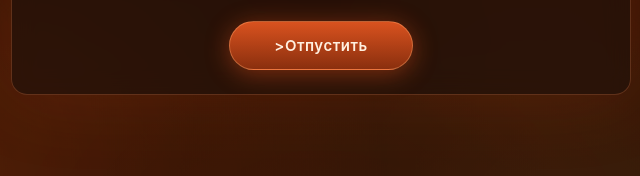
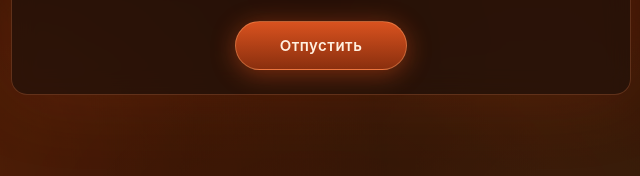
Before and after one commit to oksanaturova/anger, a plain HTML site: page index.html in a window 1280 px wide. Shown: the part 469-645 px from the top of the page, 319-959 px from the left. Drawn offline with Linux system fonts and the light colour scheme.

Commit message:
UPD files

```diff
--- a/index.html
+++ b/index.html
@@ -308,7 +308,7 @@
 
     <div class="actions">
       <button id="releaseBtn" type="button" data-goatcounter-click="release-button"
-      data-goatcounter-title="Нажатие на кнопку Отпустить">>Отпустить</button>
+      data-goatcounter-title="Нажатие на кнопку Отпустить">Отпустить</button>
     </div>
   </div>
 
```
Also changed, not shown: 1 other file.
